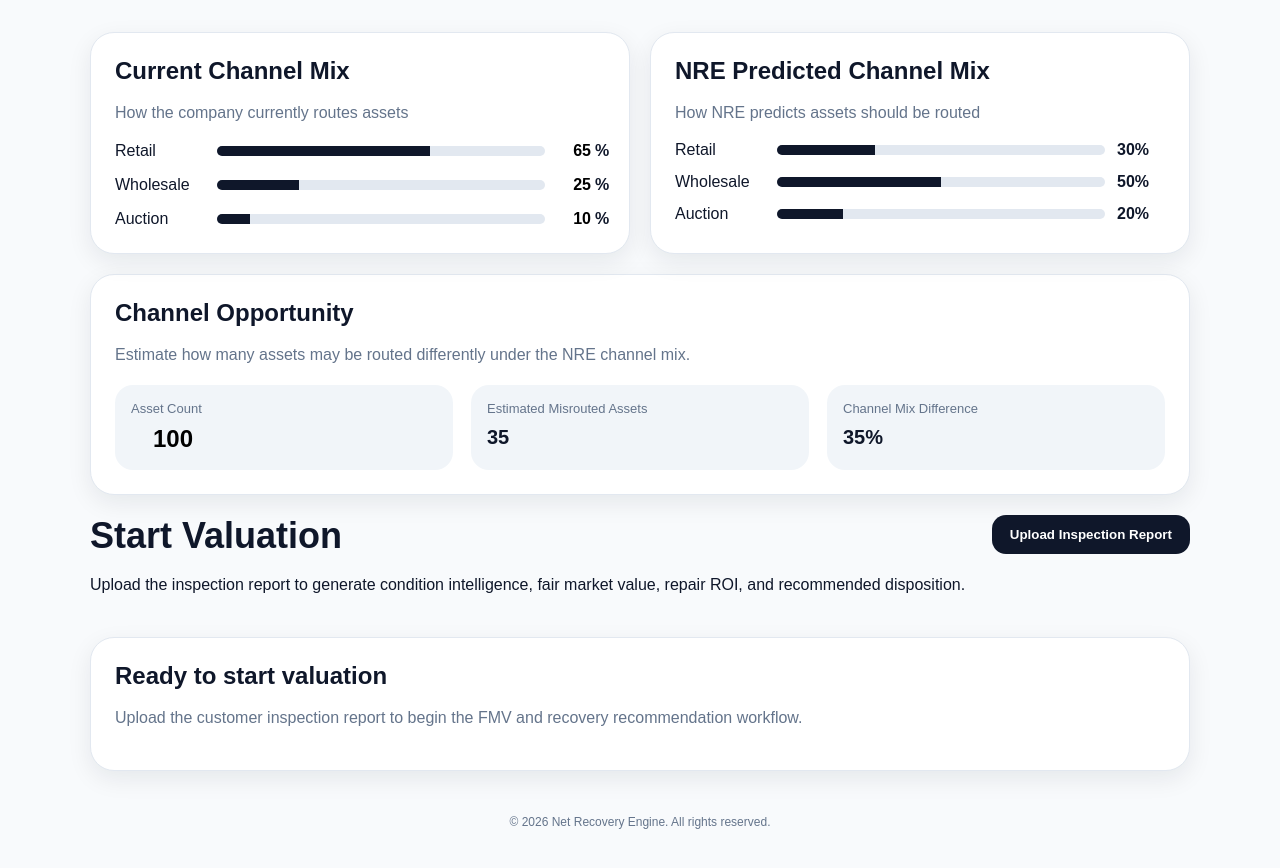
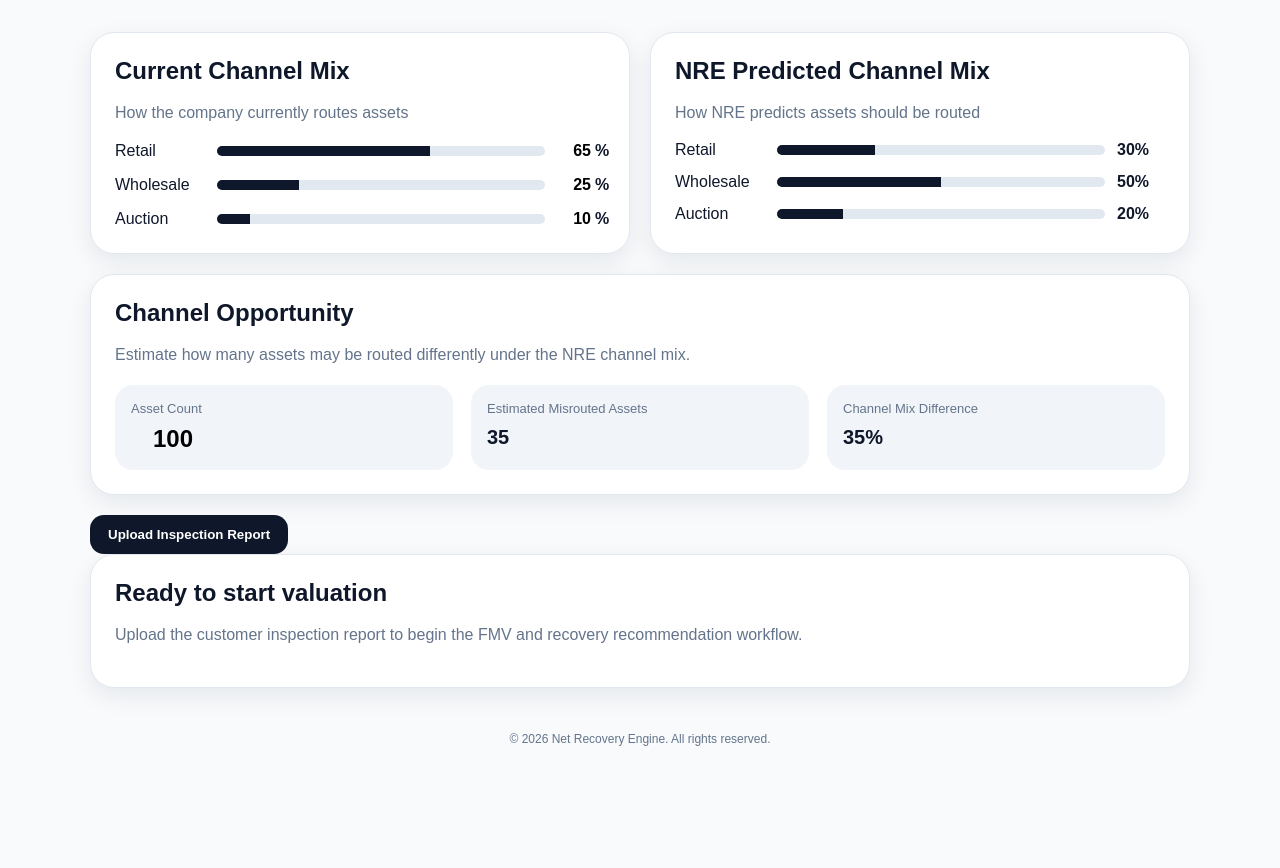
Before and after one commit to DirtDog13416/Net-Recovery-Engine, a React (Vite) app: page / in a window 1280 px wide. Shown: the top 868 px of the page. After the commit the page ends 802 px from the top, so only its background shows below. Built offline with nearby package versions, Linux system fonts and the light colour scheme.

Commit message:
Update App.jsx

```diff
--- a/src/App.jsx
+++ b/src/App.jsx
@@ -345,16 +345,9 @@ function App() {
           <Metric label="Channel Mix Difference" value={`${Math.round(totalChannelDifference / 2)}%`} />
         </div>
       </Card>
-<header className="hero">
-  <div>
-    <h1>Start Valuation</h1>
-    <p>
-      Upload the inspection report to generate condition intelligence, fair market value,
-      repair ROI, and recommended disposition.
-    </p>
-  </div>
+<div className="upload-row">
   <button onClick={() => setStarted(true)}>Upload Inspection Report</button>
-</header>
+</div>
 
       {!started ? (
         <Card>
```
